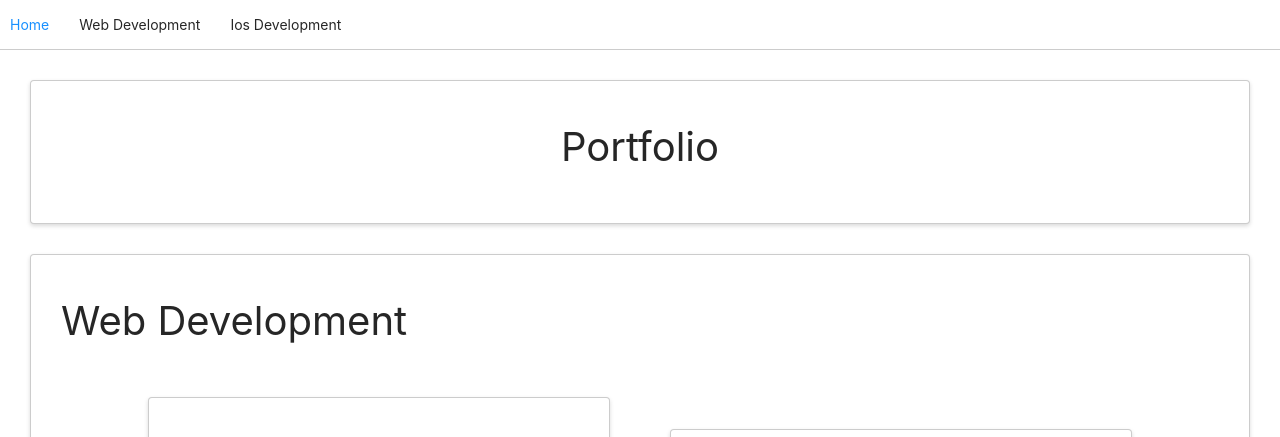
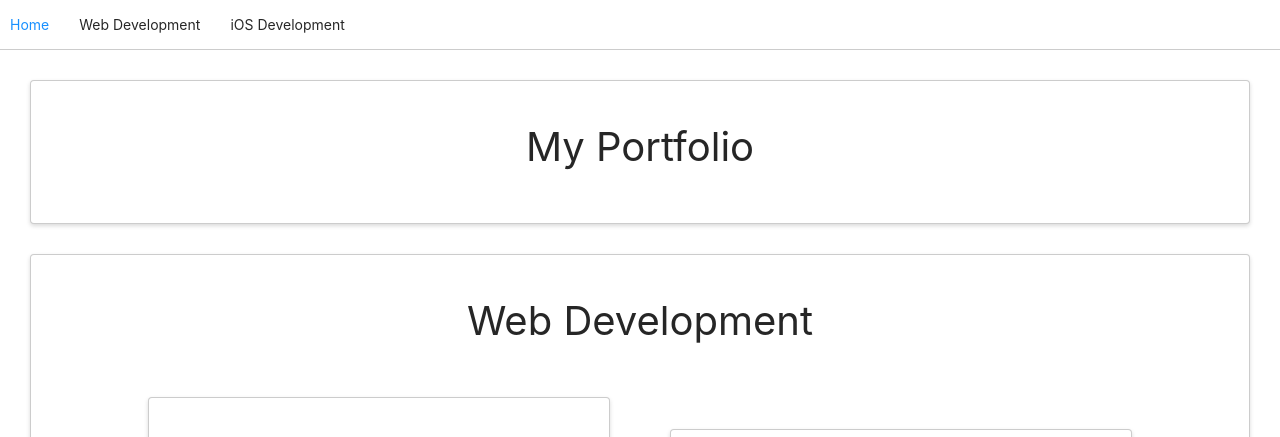
Before and after one commit to jacob1710/jacob1710.github.io, a plain HTML site: page index.html in a window 1280 px wide. Shown: the top 437 px of the page. Drawn offline with nearby package versions, Linux system fonts and the light colour scheme.

Commit message:
edit ios lettering to match correct style

```diff
--- a/index.html
+++ b/index.html
@@ -31,7 +31,7 @@
                     <a href="#web" class="nav-link">Web Development</a>
                 </li>
                 <li class="nav-item">
-                    <a href="index.html#ios" class="nav-link">Ios Development</a>
+                    <a href="index.html#ios" class="nav-link">iOS Development</a>
                 </li>
             </ul>
             <div class="navbar-content d-md-none ml-auto">
@@ -43,7 +43,7 @@
                     <div class="dropdown-menu dropdown-menu-right w-200" aria-labelledby="navbar-dropdown-toggle-btn-1">
                         <a href="#" class="dropdown-item">Home</a>
                         <a href="#web" class="dropdown-item">Web Development</a>
-                        <a href="#ios" class=" dropdown-item ">Ios Development</a>
+                        <a href="#ios" class=" dropdown-item ">iOS Development</a>
                         <div class="dropdown-divider "></div>
                     </div>
                 </div>
@@ -52,12 +52,12 @@
         <div class="content-wrapper">
             <div class="card shadow">
                 <h1 class="text-center index-h1 ">
-                    Portfolio
+                    My Portfolio
                 </h1>
             </div>
             <div class="card shadow ">
                 <a class="anchor" id="web"></a>
-                <h1>Web Development</h1>
+                <h1 class="text-center">Web Development</h1>
                 <div class="offer-flex">
                     <div class="card shadow ">
                         <div class="w-400 mw-full">
```
Also changed, not shown: stubank.html (+2 -2 lines).
